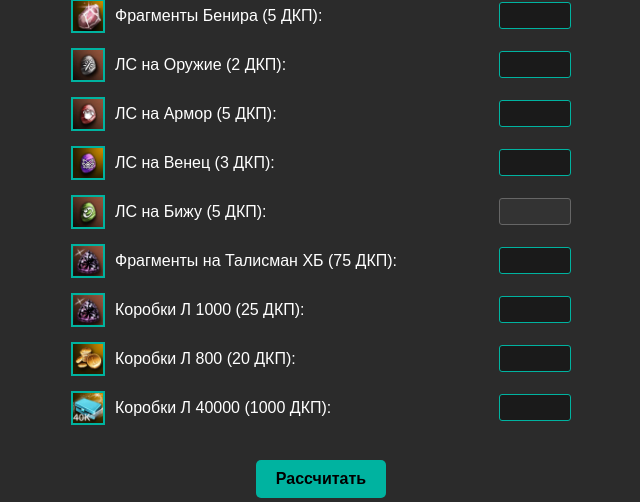
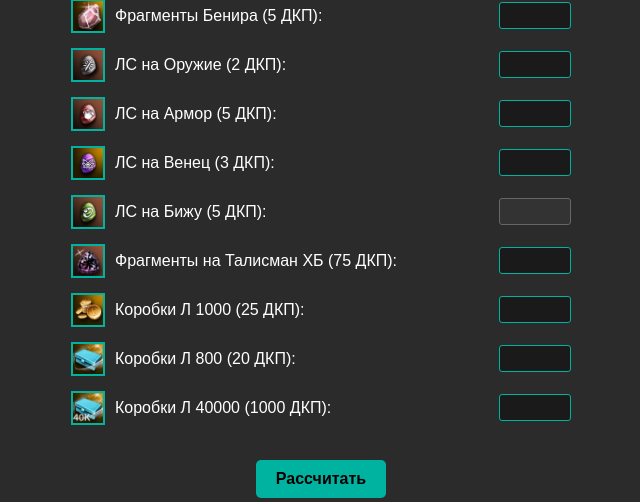
Before and after one commit to SDFost123/flask-dkp-calculator, a Flask app: page / in a window 1280 px wide. Shown: the part 113-615 px from the top of the page, without its empty margins (319-959 px from the left). Run offline with Flask 3, Linux system fonts and the light colour scheme.

Commit message:
Add files via upload

```diff
--- a/templates/index.html
+++ b/templates/index.html
@@ -41,12 +41,12 @@
                 <input type="number" name="talisman_hb" min="0" {% if not item_status.talisman_hb %}disabled{% endif %}>
             </div>
             <div class="input-group">
-                <img src="{{ url_for('static', filename='Icons/etc_high_gem_black_i00.png') }}" alt="X" class="icon">
+                <img src="{{ url_for('static', filename='Icons/bm_lcoin_box_i00.png') }}" alt="X" class="icon">
                 <label>Коробки Л 1000 (25 ДКП):</label>
                 <input type="number" name="box_1000" min="0" {% if not item_status.box_1000 %}disabled{% endif %}>
             </div>
             <div class="input-group">
-                <img src="{{ url_for('static', filename='Icons/bm_lcoin_box_i00.png') }}" alt="X" class="icon">
+                <img src="{{ url_for('static', filename='Icons/bm_sayhas_talisman_box.png') }}" alt="X" class="icon">
                 <label>Коробки Л 800 (20 ДКП):</label>
                 <input type="number" name="box_800" min="0" {% if not item_status.box_800 %}disabled{% endif %}>
             </div>
```
